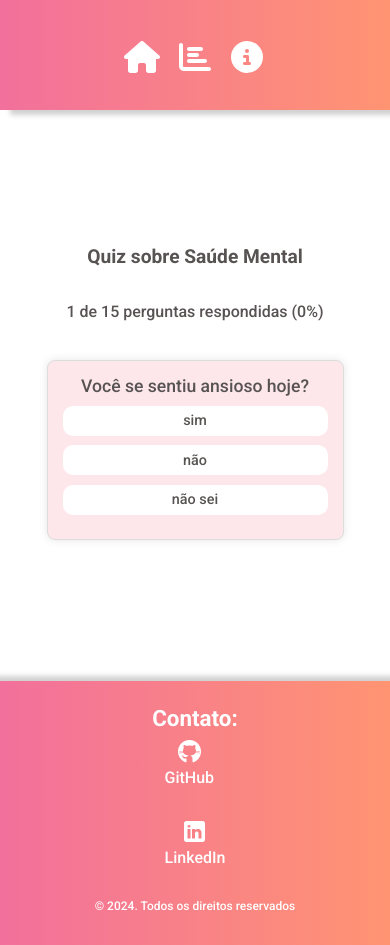
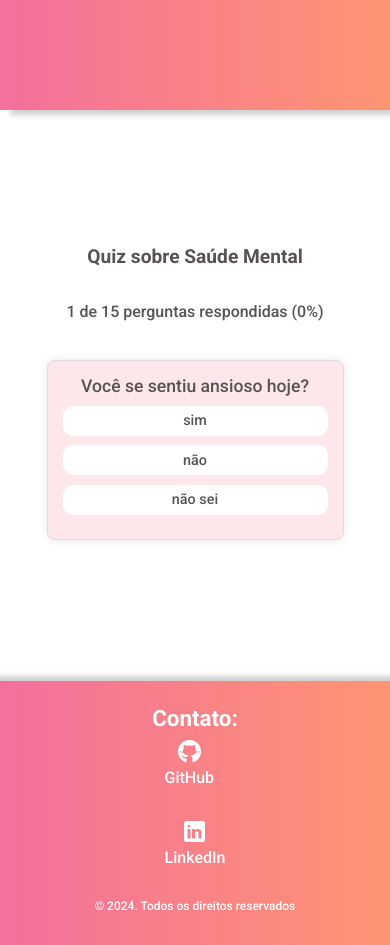
Before and after one commit to NaykyrOliveira/mental-health, a Vue app: page / in a window 390 px wide. Built offline with nearby package versions, Linux system fonts and the light colour scheme.

Commit message:
Correções no menu  e trocas de fonte de icones

```diff
--- a/public/assets/css/navbar.css
+++ b/public/assets/css/navbar.css
@@ -17,7 +17,6 @@
 .menu-items {
   display: flex;
   gap: 4rem;
-  transition: transform 0.3s ease-in-out, opacity 0.3s ease-in-out;
 }
 
 .menu-items a {
@@ -29,7 +28,7 @@
   display: flex;
   align-items: center;
   padding: 0 2rem;
-  gap: 0.2rem;
+  gap: 0.5rem;
 }
 
 .menu-items a:hover {
@@ -45,27 +44,25 @@
 
 @media (max-width: 600px) {
   .menu {
-    justify-content: center;
     background-color: transparent;
     box-shadow: none;
   }
 
   .menu-items {
-    display: flex;
-    flex-direction: row;
-    gap: 1rem;
-    justify-content: center;
-    width: 100%;
+    gap: 2rem;
     padding: 0.5rem;
   }
 
   .menu-items a {
-    font-size: 0;
-    padding: 0;
+    padding: 0.5rem;
   }
 
-  .menu-items svg {
-    font-size: 2rem;
+  .menu-items a span {
+    display: none;
+  }
+
+  .menu-items a i {
+    font-size: 1.5rem;
   }
 
   .hero {
@@ -90,9 +87,3 @@
     padding: 0.75rem;
   }
 }
-
-@media (min-width: 1025px) {
-  .menu-items {
-    display: flex;
-  }
-}
--- a/src/components/Navbar.vue
+++ b/src/components/Navbar.vue
@@ -2,14 +2,17 @@
   <header class="hero">
     <nav class="menu">
       <div class="menu-items">
-        <router-link to="/" @click="closeMenu">
-          <font-awesome-icon :icon="['fas', 'home']" />Bem-vindo
+        <router-link to="/">
+          <i class="bi bi-house-door"></i>
+          <span>Bem-vindo</span>
         </router-link>
-        <router-link to="/result" @click="closeMenu">
-          <font-awesome-icon :icon="['fas', 'chart-bar']" />Meus Resultados
+        <router-link to="/result">
+          <i class="bi bi-bar-chart"></i>
+          <span>Meus Resultados</span>
         </router-link>
-        <router-link to="/about" @click="closeMenu">
-          <font-awesome-icon :icon="['fas', 'info-circle']" />Quem Somos
+        <router-link to="/about">
+          <i class="bi bi-info-circle"></i>
+          <span>Quem Somos</span>
         </router-link>
       </div>
     </nav>
@@ -18,7 +21,7 @@
 
 <script>
 export default {
-  name: "Navbar",
+  name: "Navbar"
 }
 </script>
 
```
